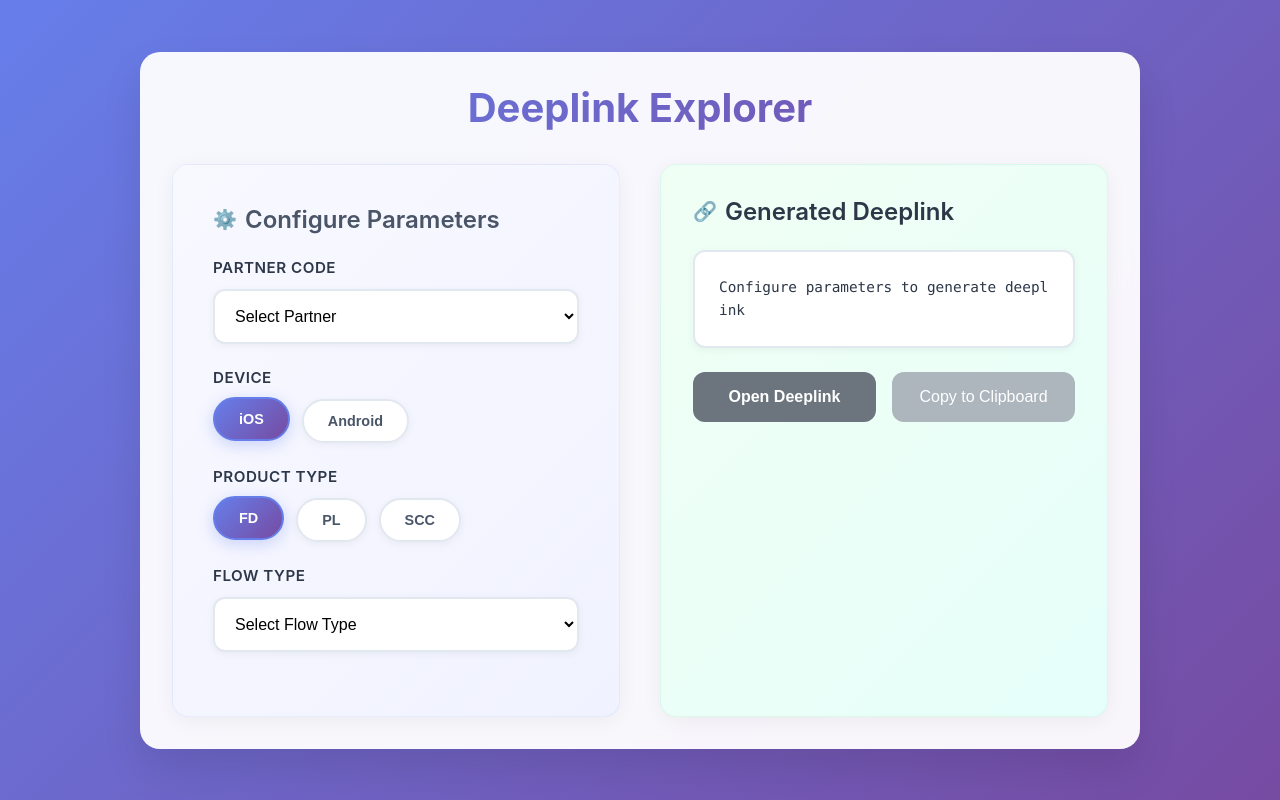
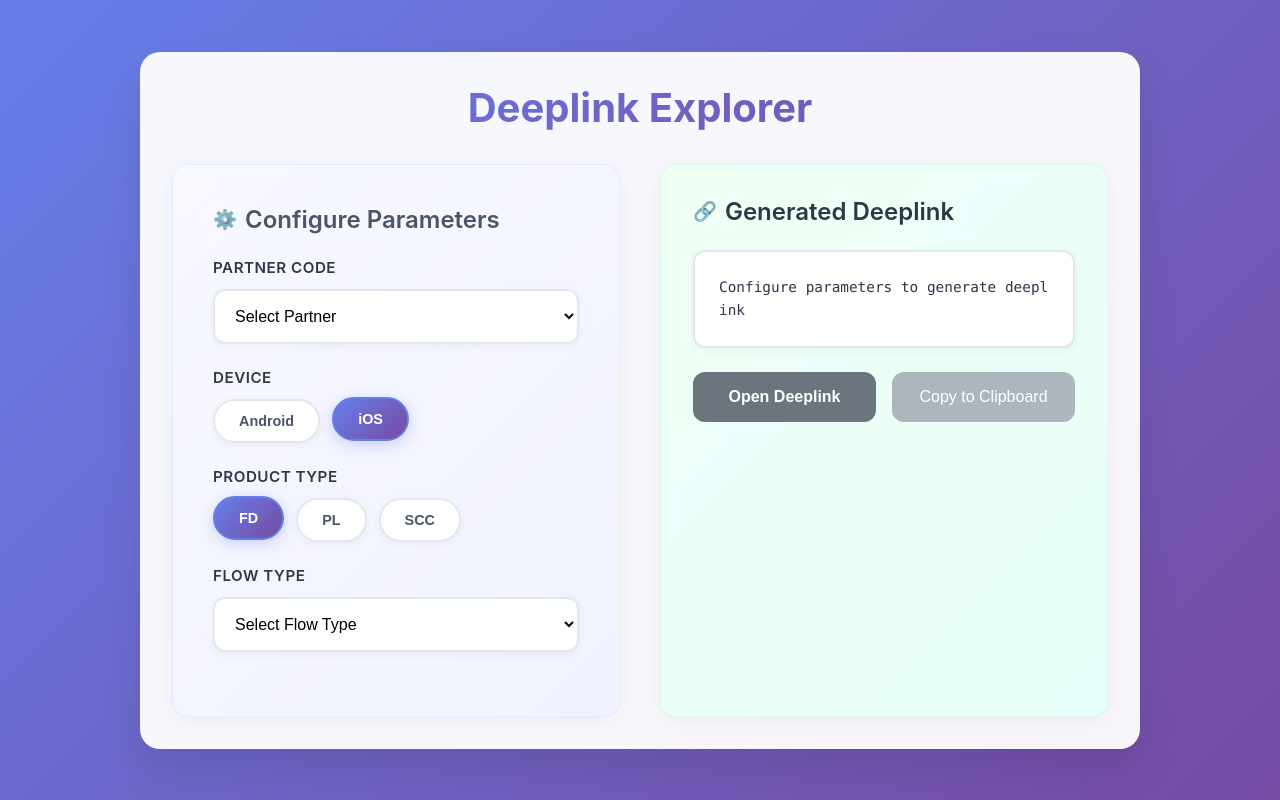
Before and after one commit to gazal24/deeplink-explorer, a React (Create React App) app: page / in a window 1280 px wide. Built offline with nearby package versions, Linux system fonts and the light colour scheme.

Commit message:
Switch device tab order to show Android first
- Change device selector order from iOS/Android to Android/iOS
- Android tab now appears first in the interface

🤖 Generated with [Claude Code](https://claude.ai/code)

Co-Authored-By: Claude <noreply@anthropic.com>

```diff
--- a/src/components/DeviceSelector.tsx
+++ b/src/components/DeviceSelector.tsx
@@ -9,7 +9,7 @@ const DeviceSelector: React.FC<DeviceSelectorProps> = ({
   selectedDevice,
   onDeviceSelect
 }) => {
-  const devices: Array<'iOS' | 'Android'> = ['iOS', 'Android'];
+  const devices: Array<'iOS' | 'Android'> = ['Android', 'iOS'];
 
   return (
     <div className="parameter-group">
```
